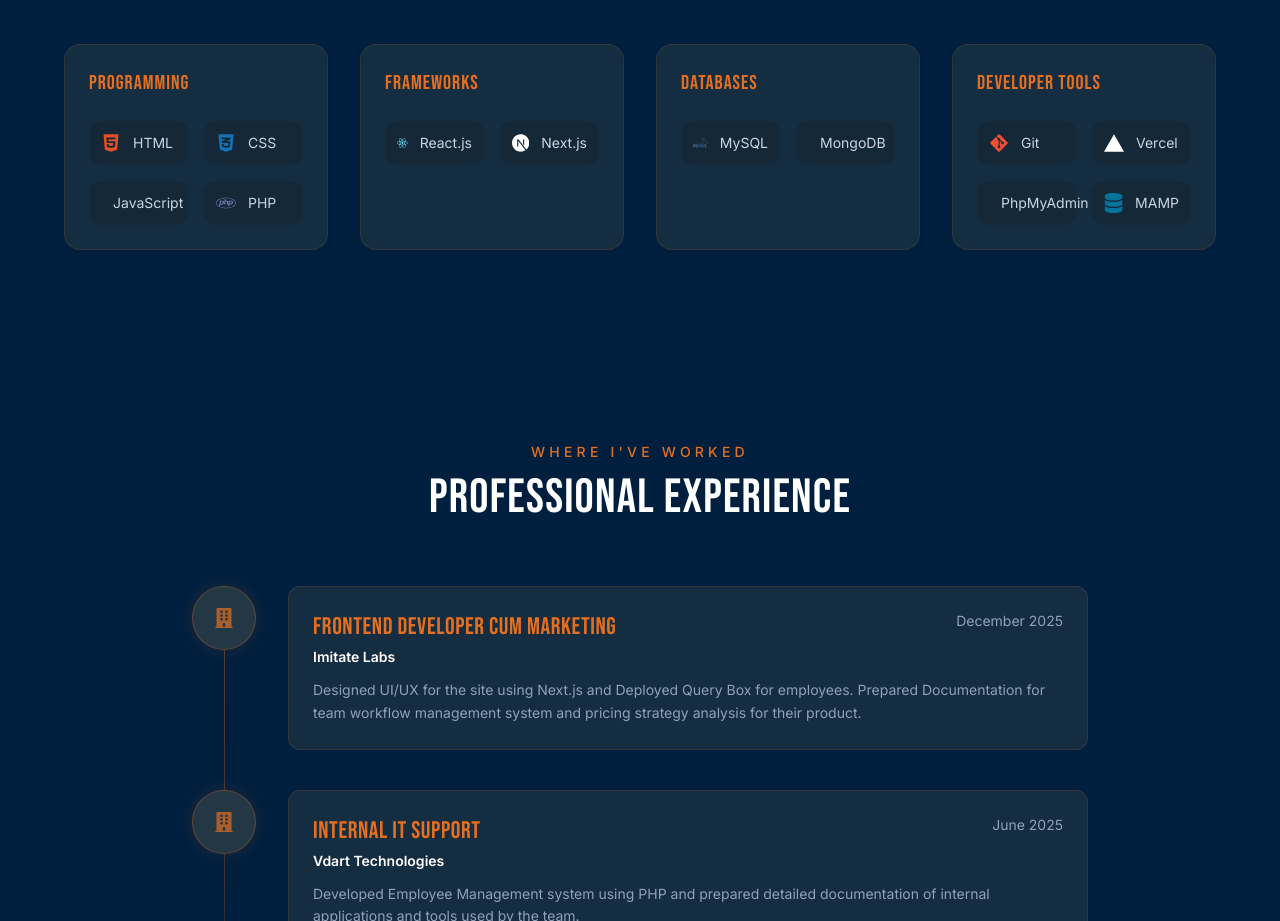
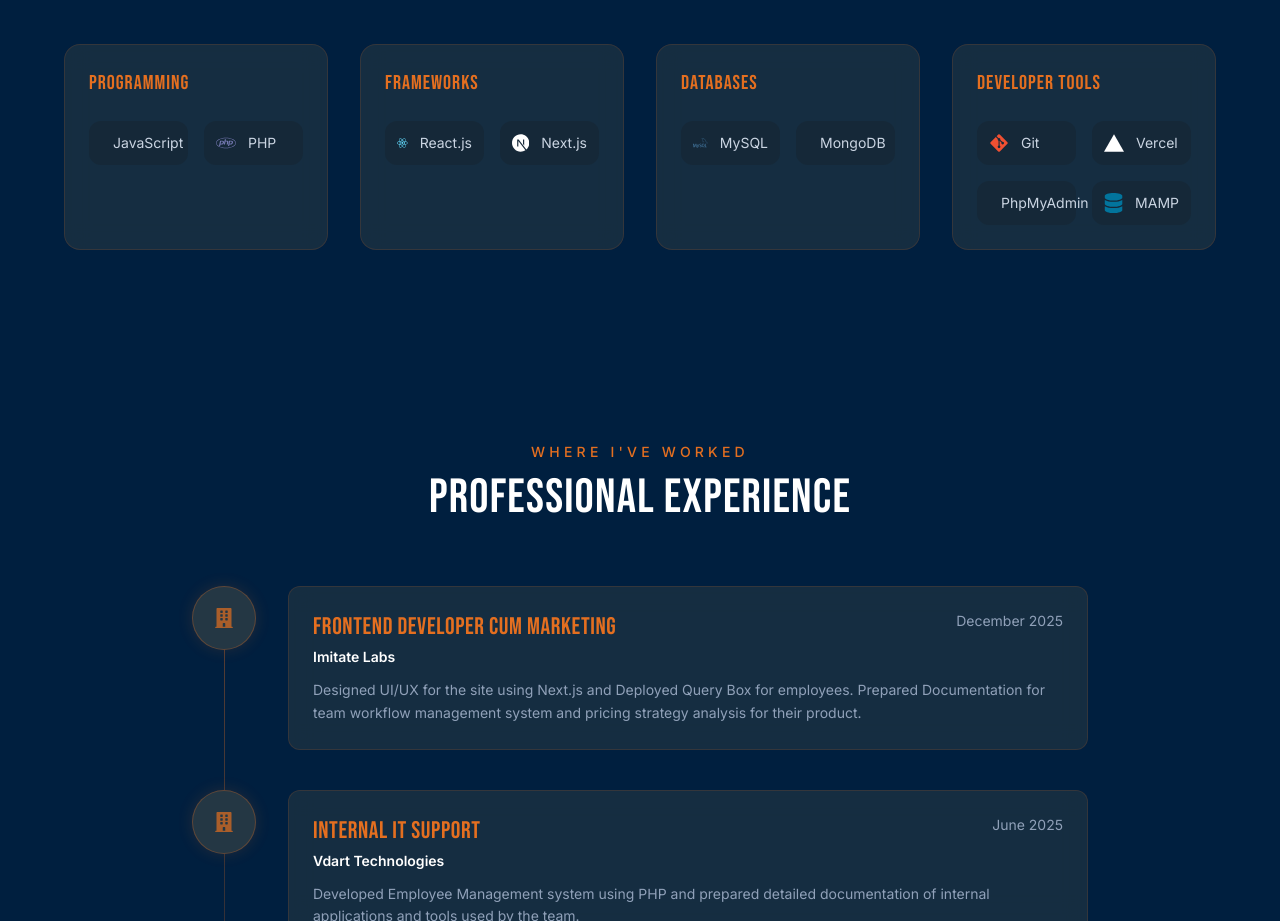
Before and after one commit to faheem-oo/fox, a Next.js app: page / in a window 1280 px wide. Shown: the part 1700-2621 px from the top of the page. Built offline with nearby package versions, Linux system fonts and the light colour scheme.

Commit message:
Remove HTML and CSS from skill categories
Removed HTML and CSS skills from the programming category.

```diff
--- a/src/components/Skills.tsx
+++ b/src/components/Skills.tsx
@@ -22,8 +22,7 @@ const skillCategories = [
   {
     title: "Programming",
     skills: [
-      { name: "HTML", icon: FaHtml5, color: "#E34F26" },
-      { name: "CSS", icon: FaCss3Alt, color: "#1572B6" },
+
       { name: "JavaScript", icon: TbBrandJavascript, color: "#F7DF1E" },
       { name: "PHP", icon: FaPhp, color: "#777BB4" },
     ],
```
